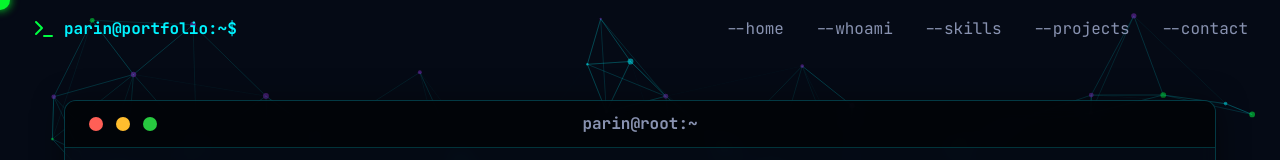
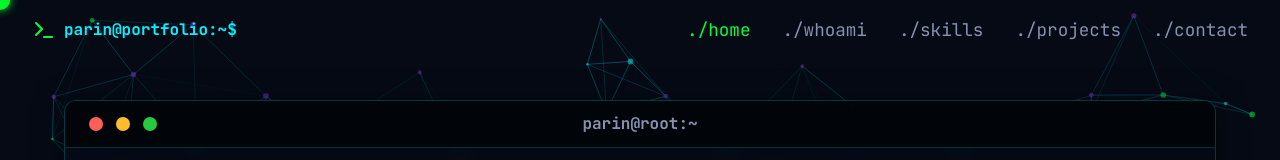
Before and after one commit to Parin070/Portfolio, a React (Vite) app: page / in a window 1280 px wide. Shown: the top 160 px of the page. Built offline with nearby package versions, Linux system fonts and the light colour scheme.

Commit message:
Fixed section issues

```diff
--- a/src/App.tsx
+++ b/src/App.tsx
@@ -21,7 +21,7 @@ function App() {
           <div className="mac-btn maximize"></div>
           <div className="terminal-title">parin@root:~</div>
         </div>
-        <main className="terminal-content">
+        <main id="terminal-scroll-container" className="terminal-content">
           <Hero />
           <WhoAmI />
           <Skills />
--- a/src/components/Navbar.tsx
+++ b/src/components/Navbar.tsx
@@ -5,11 +5,19 @@ import { Terminal, Menu, X } from 'lucide-react';
 const Navbar = () => {
   const [scrolled, setScrolled] = useState(false);
   const [mobileOpen, setMobileOpen] = useState(false);
+  const [activeSection, setActiveSection] = useState('home');
 
   useEffect(() => {
-    const handleScroll = () => setScrolled(window.scrollY > 50);
-    window.addEventListener('scroll', handleScroll);
-    return () => window.removeEventListener('scroll', handleScroll);
+    const container = document.getElementById('terminal-scroll-container');
+    const handleScroll = (e: Event) => {
+      const target = e.target as HTMLElement;
+      setScrolled(target.scrollTop > 50);
+    };
+
+    if (container) {
+      container.addEventListener('scroll', handleScroll);
+      return () => container.removeEventListener('scroll', handleScroll);
+    }
   }, []);
 
   const navLinks = ['Home', 'WhoAmI', 'Skills', 'Projects', 'Contact'];
@@ -30,23 +38,39 @@ const Navbar = () => {
       </div>
 
       {/* Desktop Nav */}
-      <div style={{ display: 'flex', gap: '2rem' }} className="desktop-nav">
+      <ul style={{ display: 'flex', gap: '2rem', listStyle: 'none', margin: 0, padding: 0 }} className="desktop-nav">
         {navLinks.map((item) => (
+          <li key={item}>
             <Link
-            key={item}
+              activeClass="active"
               to={item.toLowerCase()}
+              spy={true}
               smooth={true}
+              offset={-50}
               duration={500}
-            style={{ cursor: 'pointer', color: 'var(--text-secondary)', transition: 'color 0.2s' }}
-            activeStyle={{ color: 'var(--accent-green)' }}
-            spy={true}
+              containerId="terminal-scroll-container"
+              onSetActive={() => setActiveSection(item.toLowerCase())}
+              style={{
+                color: activeSection === item.toLowerCase() ? 'var(--accent-green)' : 'var(--text-secondary)',
+                textDecoration: 'none',
+                cursor: 'pointer',
+                fontSize: '1.1rem',
+                transition: 'color 0.3s ease'
+              }}
               onMouseEnter={(e: any) => e.target.style.color = 'var(--accent-cyan)'}
-            onMouseLeave={(e: any) => e.target.style.color = 'var(--text-secondary)'}
+              onMouseLeave={(e: any) => {
+                if (activeSection !== item.toLowerCase()) {
+                  e.target.style.color = 'var(--text-secondary)';
+                } else {
+                  e.target.style.color = 'var(--accent-green)';
+                }
+              }}
             >
-            --{item.toLowerCase()}
+              ./{item.toLowerCase()}
             </Link>
+          </li>
         ))}
-      </div>
+      </ul>
 
       {/* Mobile Toggle */}
       <div className="mobile-toggle" style={{ display: 'none', cursor: 'pointer', color: 'var(--accent-cyan)' }} onClick={() => setMobileOpen(!mobileOpen)}>
```
Lines whose indentation alone changed are shown as unchanged.
